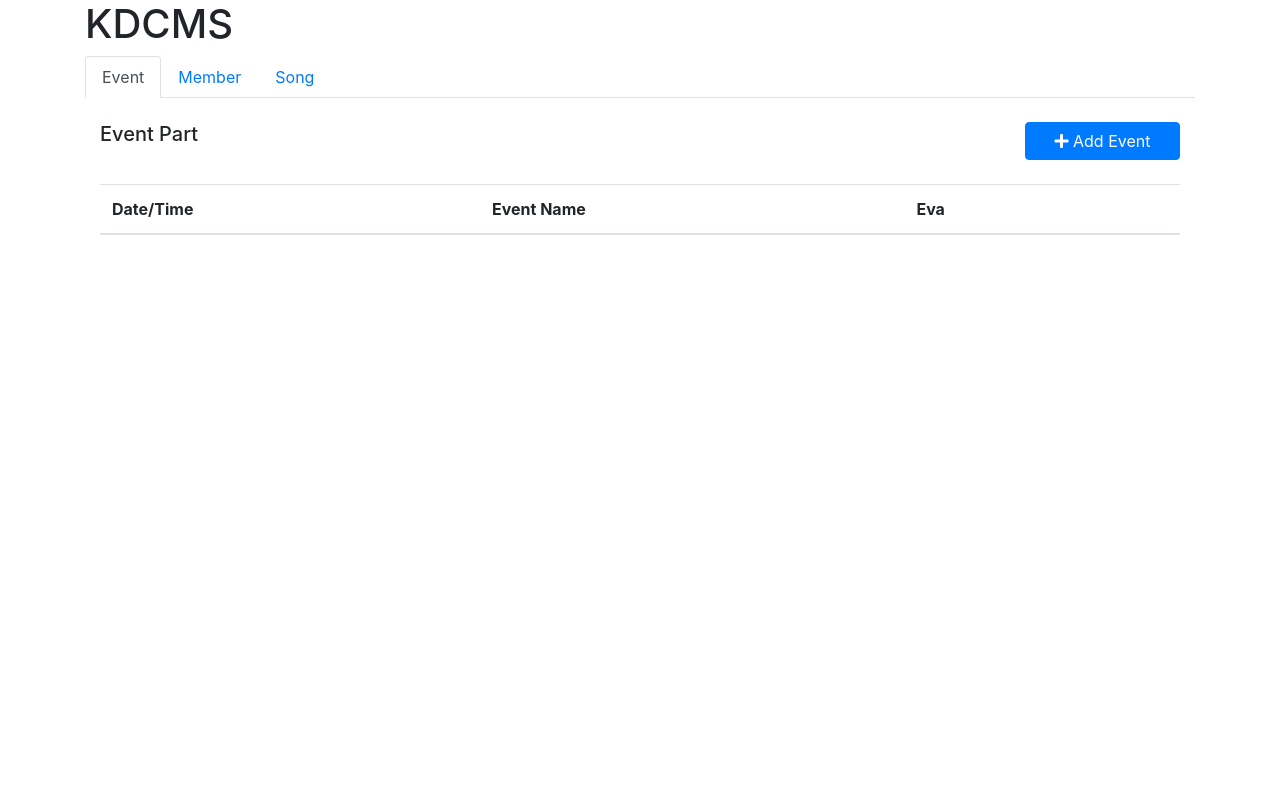
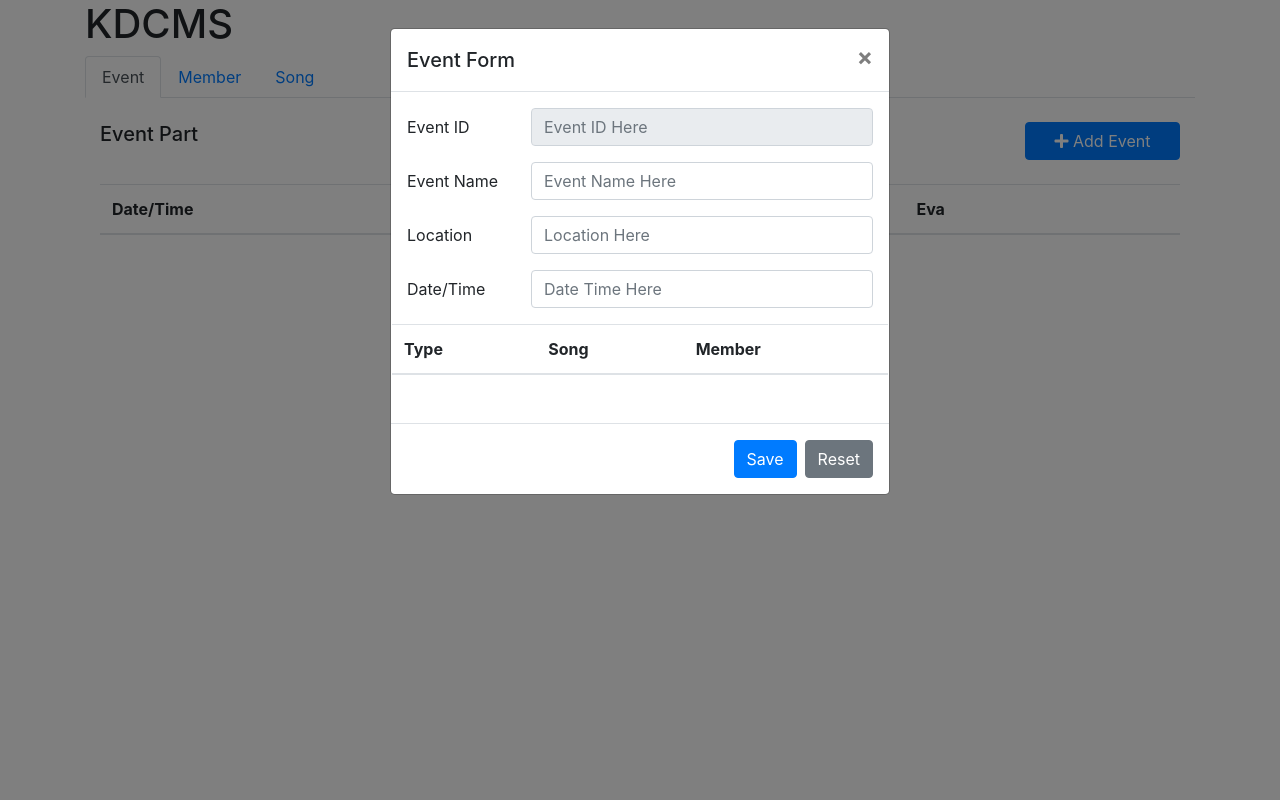
Before and after one commit to kawin7538/KDCMS, a Django app: page / in a window 1280 px wide, after a click on "Add Event". Run offline with Django 3.2, Linux system fonts and the light colour scheme; data that the repository does not hold is empty; some libraries are stand-ins or nearby versions.

Commit message:
Uncomplete row added

```diff
--- a/KDCMS/urls.py
+++ b/KDCMS/urls.py
@@ -35,6 +35,7 @@
 
     path('event/list',event_view.event_list.as_view(),name='event_list'),
     path('event/detail/<pk>',event_view.event_detail.as_view(),name="event_detail"),
+    path('type_dance/list',event_view.type_dance_list.as_view(),name='type_dance_list'),
 
     path('evaluation/<pk1>/<pk2>',eva_view.index,name="evaluation"),
     path('evaluation/list/<pk1>/<pk2>',eva_view.evaluation_list.as_view(),name="evaluation_list"),
--- a/events/views.py
+++ b/events/views.py
@@ -52,3 +52,12 @@
         # data['lineitem']=temp_song
         data=event
         return JsonResponse(data)
+
+class type_dance_list(View):
+    def get(self,request):
+        data=dict()
+        td_ref=db.collection('type_dance')
+        td_data=[i.to_dict() for i in td_ref.stream()]
+        # print(td_data)
+        data['type_dance']=td_data
+        return JsonResponse(data)
--- a/members/views.py
+++ b/members/views.py
@@ -26,7 +26,7 @@
         for doc in docs:
             temp=doc.to_dict()
             temp['name']=temp['firstname']+" "+temp['lastname']
-            del temp['firstname'], temp['lastname']
+            del temp['firstname']
             member.append(temp)
         print("{} member loaded".format(len(member)))
         data['member']=member
--- a/static/js/evaluation.js
+++ b/static/js/evaluation.js
@@ -233,7 +233,7 @@
 function add_cri_row(condition){
     if($criteria==null){
         $.ajax({
-            url: '../../criteria/list',
+            url: '/criteria/list',
             type: 'get',
             dataType: 'json',
             success: function(data){
--- a/static/js/event.js
+++ b/static/js/event.js
@@ -1,3 +1,7 @@
+var $member=null;
+var $type_dance=null;
+var $song=null;
+
 $(document).ready(function(){
     listEvent();
 });
@@ -30,3 +34,68 @@
         },
     });
 }
+
+function add_event_row(condition){
+    if($member==null){
+        $.ajax({
+            url: 'member/list',
+            type: 'get',
+            dataType: 'json',
+            success: function(data){
+                $member=data.member;
+                add_event_row(false);
+            },
+        });
+    }
+    else if($song==null){
+        $.ajax({
+            url: 'song/list',
+            type: 'get',
+            dataType: 'json',
+            success: function(data){
+                $song=data.songs;
+                add_event_row(false);
+            }
+        });
+    }
+    else if($type_dance==null){
+        $.ajax({
+            url: '/type_dance/list',
+            type: 'get',
+            dataType: 'json',
+            success: function(data){
+                $type_dance=data.type_dance;
+                add_event_row(false);
+            }
+        });
+    }
+    else{
+        var row = `<tr>`;
+        row += `<td><select id="type_dance" required class="form-control">`;
+        // $criteria.forEach(s => {
+        //     row += `<option value=${s.criteria_id}>${s.criteria_name}</option>`;
+        // });
+        row += `<option value="" disabled="disabled" selected>select</option>`
+        $.each($type_dance,function(i,s){
+            row += `<option value=${s.type_id}>${s.type_name}</option>`;
+            // console.log(i,s);
+        });
+        row += `</td>`;
+        row += `<td><select id="song" required class="form-control">`;
+        row += `<option value="" disabled="disabled" selected>select</option>`
+        $.each($song,function(i,s){
+            row += `<option value=${s.song_id}>${s.song_name}</option>`;
+            // console.log(i,s);
+        });
+        row += add_member_row(false);
+        row += `</tr>`;
+        $("#member_check_table > tbody:last-child").append(row);
+    }
+}
+
+function add_member_row(condition){
+    if(condition==false){
+        code=``;
+        code +=`<table>`
+    }
+}
--- a/templates/events/_event.html
+++ b/templates/events/_event.html
@@ -21,22 +21,23 @@
         </tbody>
     </table>
 </div>
-<!-- Hyperlink -->
-<div class="modal fade" id="eventHyperlink" tabindex="-1" role="dialog" aria-hidden="true">
-    <div class="hyperlink-dialog hyperlink-dialog-centered" role="document">
-        <div class="hyperlink-content">
+
+<!-- modal -->
+<!-- <div class="modal fade" id="eventmodal" tabindex="-1" role="dialog" aria-hidden="true">
+    <div class="modal-dialog modal-dialog-centered" role="document">
+        <div class="modal-content">
             <div class="hiperlink-body">
-                <button type="button" class="close" data-dismiss="hyperlink" aria-label="Close">
+                <button type="button" class="close" data-dismiss="modal" aria-label="Close">
                     <span aria-hidden="true">&times;</span>
             </div>
         </div>
     </div>
-</div>
+</div> -->
 
 <!-- Event Form -->
-<div class="modal fade" id="eventFormHyperlink" data-backdrop="static" tabindex="-1" role="dialog" aria-hidden="true">
-    <div class="hyperlink-dialog" role="document">
-        <div class="hyperlink-content">
+<div class="modal fade" id="eventFormModal" data-backdrop="static" tabindex="-1" role="dialog" aria-hidden="true">
+    <div class="modal-dialog" role="document">
+        <div class="modal-content">
                 <!-- <form id="eventForm" method="post" class="was-validated">  -->
                 <div class="modal-header">
                     <h5 class="modal-title">Event Form</h5>
@@ -77,7 +78,7 @@
                         <table class="table table-border" id="member_check_table">
                             <thead>
                                 <tr>
-                                    <th scope="col">#</th>
+                                    <!-- <th scope="col">#</th> -->
                                     <th scope="col">Type</th>
                                     <th scope="col">Song</th>
                                     <th scope="col">Member</th>
@@ -91,8 +92,8 @@
                 </form>
                 </div>
                 <div class="modal-footer">
-                    <button id="songFormSubmit" class="btn btn-primary">Save</button>
-                    <button id="songFormReset" class="btn btn-secondary">Reset</button>
+                    <button id="eventFormSubmit" class="btn btn-primary">Save</button>
+                    <button id="eventFormReset" class="btn btn-secondary">Reset</button>
                 </div>
         </div>
     </div>
```
